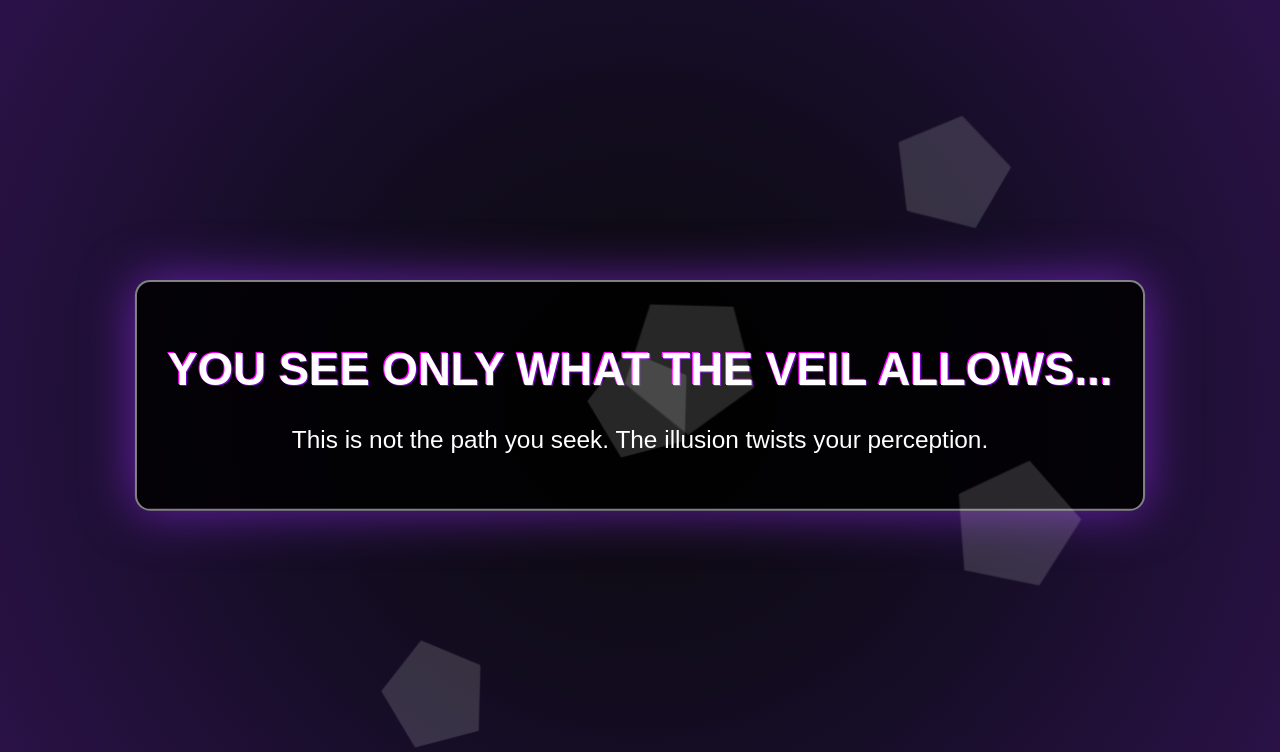
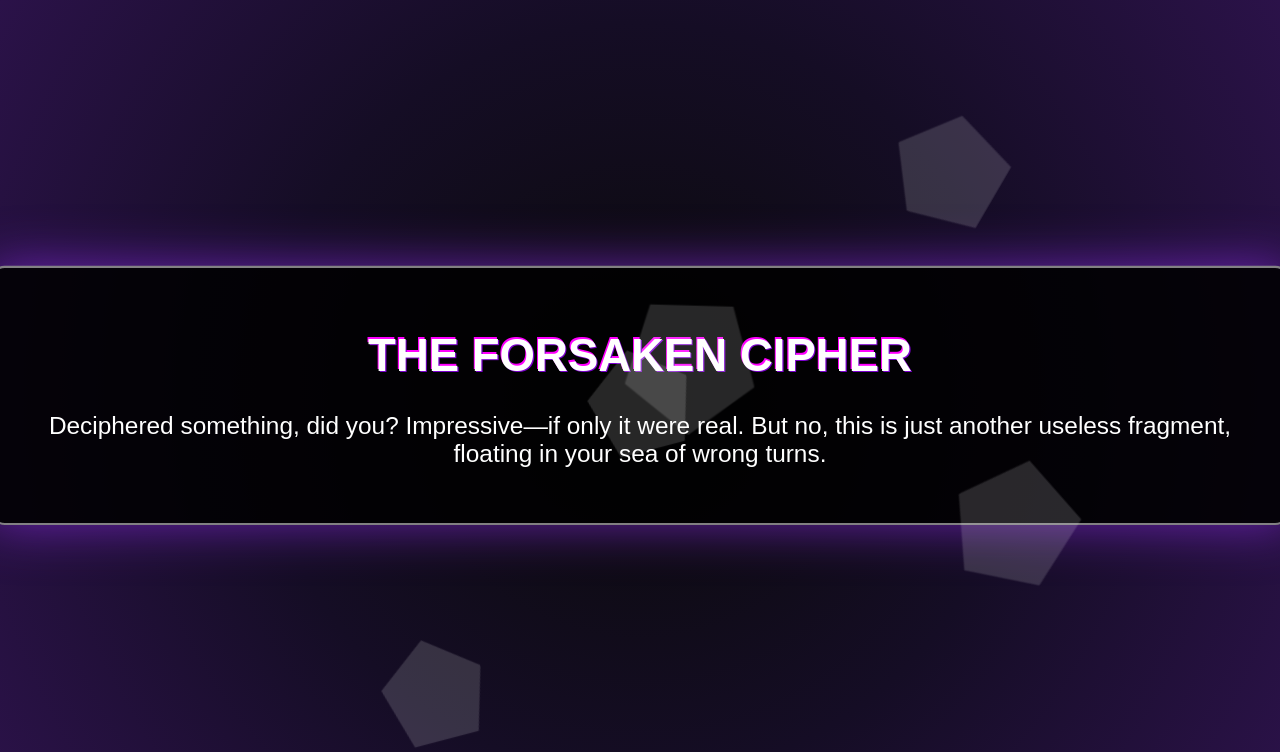
Before and after one commit to omega-mirage/endpoint-hustle, a Flask app: page /ILLUSION-VEIL in a window 1280 px wide. Shown: the top 752 px of the page. Run offline with Flask 3, Linux system fonts and the light colour scheme.

Commit message:
Update illusion_veil.html

```diff
--- a/templates/illusion_veil.html
+++ b/templates/illusion_veil.html
@@ -68,8 +68,8 @@
 </head>
 <body>
     <div class="container">
-        <h1>You See Only What the Veil Allows...</h1>
-        <p>This is not the path you seek. The illusion twists your perception.</p>
+        <h1>The Forsaken Cipher</h1>
+        <p>Deciphered something, did you? Impressive—if only it were real. But no, this is just another useless fragment, floating in your sea of wrong turns.</p>
     </div>
     <div class="illusion-shape"></div>
     <div class="illusion-shape"></div>
```
